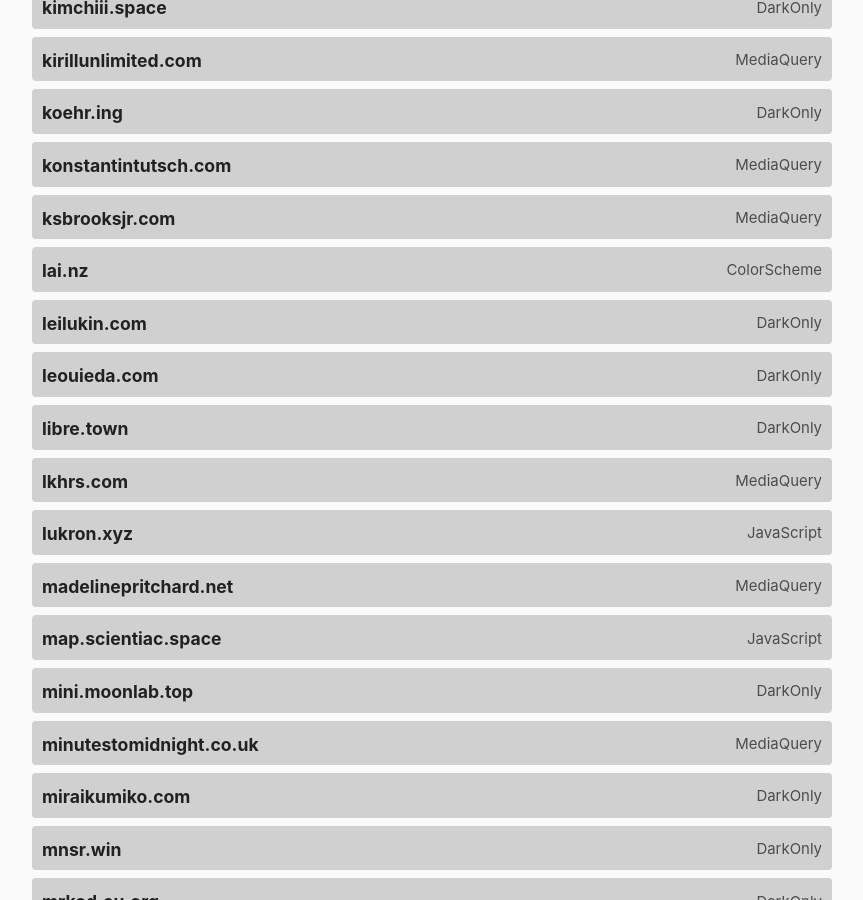
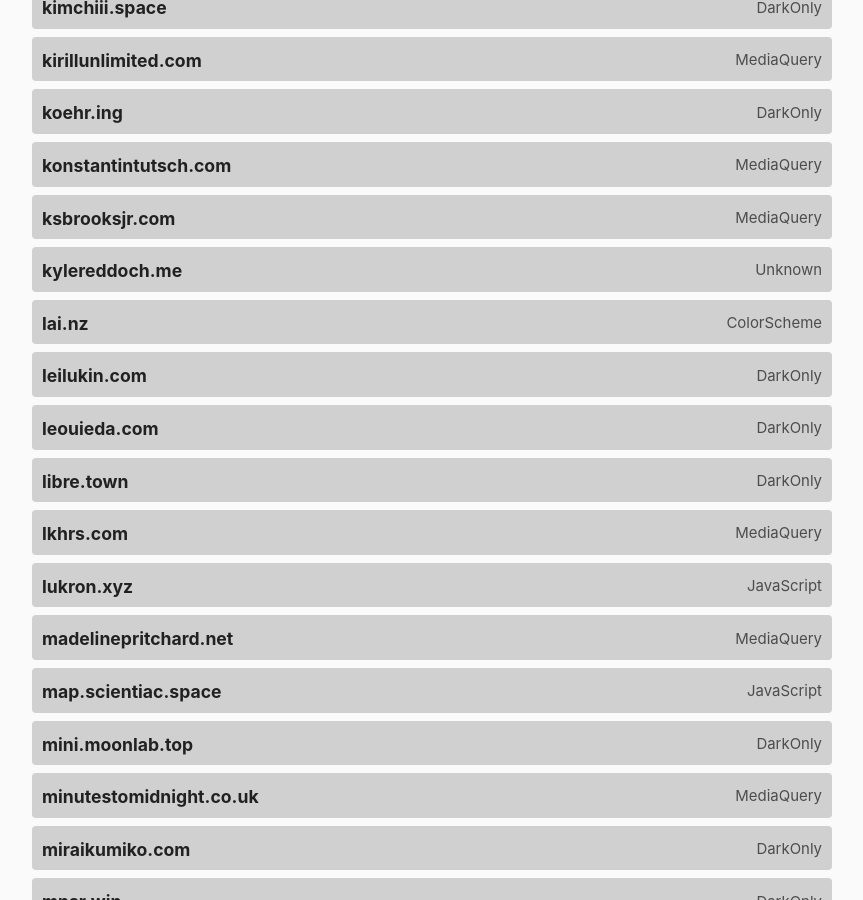
Before and after one commit to garritfra/darktheme.club, a Jekyll site: the page built from index.md, in a window 1280 px wide and 900 px high, scrolled down 5372 px. Shown: the whole window, without its empty margins (208-1071 px from the left). Built offline with Jekyll 4.4.1, drawn with Linux system fonts in a browser that asks for light colours.

Commit message:
Add new site entry for kylereddoch.me

```diff
--- a/_data/sites.yml
+++ b/_data/sites.yml
@@ -1,3 +1,8 @@
+- domain: kylereddoch.me
+  url: http://www.kylereddoch.me/
+  method: colorsheme
+  last_checked: 2025-10-09
+
 - domain: 250kb.club
   url: https://250kb.club/
   method: mediaquery
```
